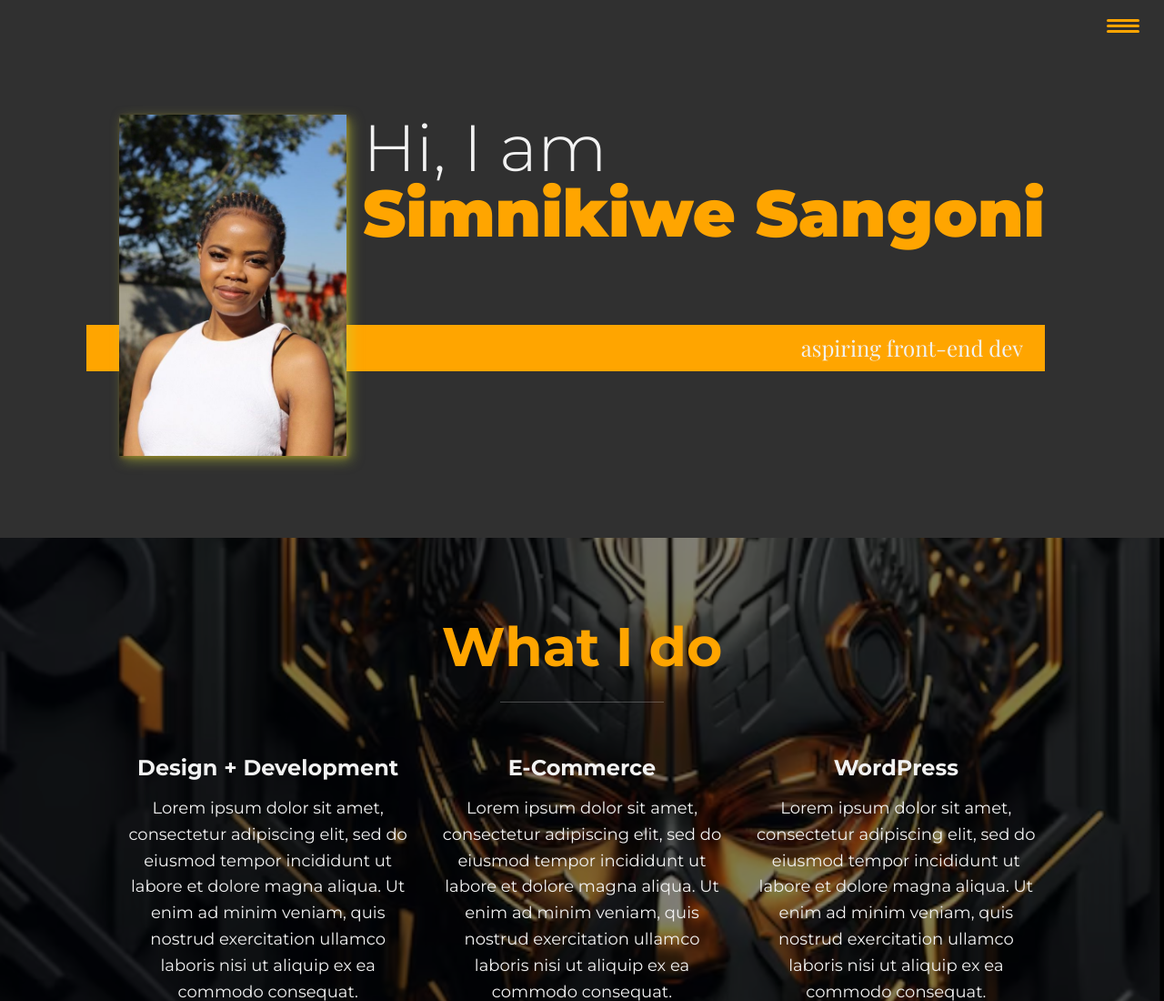
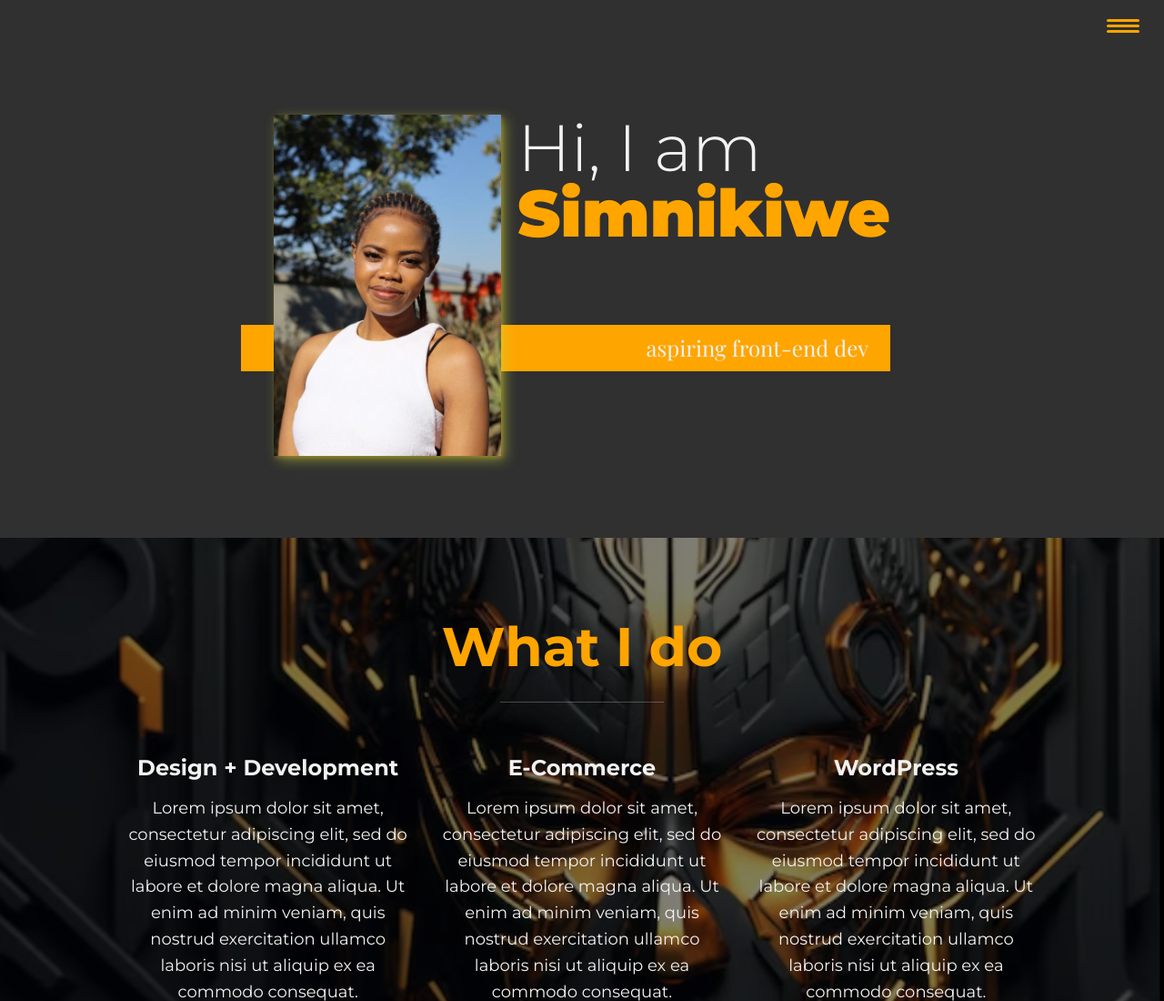
Before and after one commit to SimSangoni/portfolio, a website built with Vite: page index.html in a window 1280 px wide. Shown: the top 1100 px of the page at 91% size. Built offline with nearby package versions, Linux system fonts and the light colour scheme; a web font is replaced by a local one.

Commit message:
check if it is deployed really and if netlify will change

```diff
--- a/index.html
+++ b/index.html
@@ -43,7 +43,7 @@
         <!-- Introduction -->
         <section class="intro" id="home">
             <h1 class="section__title section__title--intro">
-                Hi, I am <strong>Simnikiwe Sangoni</strong>
+                Hi, I am <strong>Simnikiwe</strong>
             </h1>
             <p class="section__subtitle section__subtitle--intro">
                 aspiring front-end dev
```
